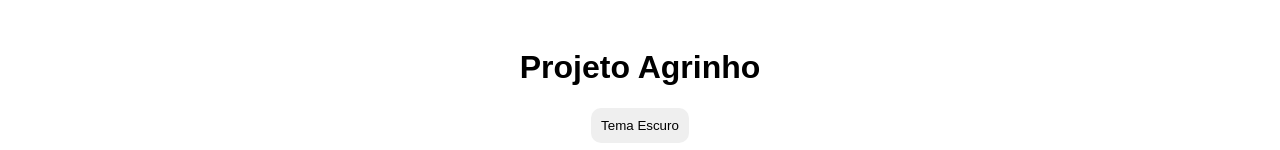
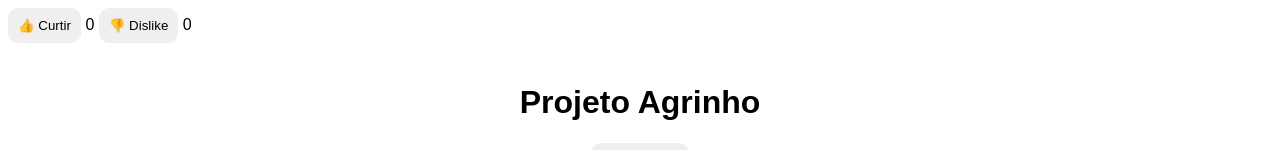
Before and after one commit to phietroroza/projeto-agrinho, a plain HTML site: page index.html in a window 1280 px wide. Shown: the top 150 px of the page. Drawn offline with Linux system fonts and the light colour scheme.

Commit message:
Update index.html

```diff
--- a/index.html
+++ b/index.html
@@ -1,6 +1,10 @@
 <!DOCTYPE html>
 <html lang="pt-br">
+<button onclick="curtir()">👍 Curtir</button>
+<span id="curtidas">0</span>
 
+<button onclick="dislike()">👎 Dislike</button>
+<span id="dislikes">0</span>
 <head>
     <meta charset="UTF-8">
     <meta name="viewport" content="width=device-width, initial-scale=1.0">
```
